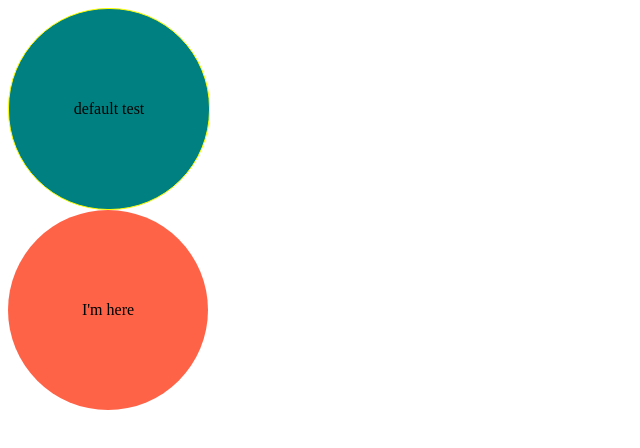
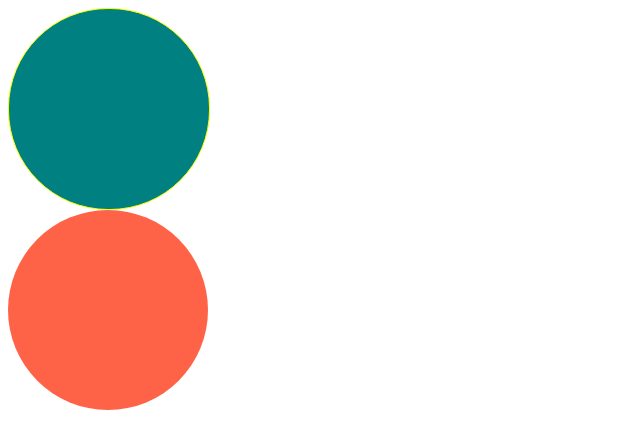
Before and after one commit to JiHunSong94/react-masterclass-TS, a React (Create React App) app: page / in a window 1280 px wide. Shown: the top 448 px of the page, without its empty margins (0-640 px from the left). Built offline with nearby package versions, Linux system fonts and the light colour scheme.

Commit message:
2.4 TYPESCRIPT - State

```diff
--- a/src/App.tsx
+++ b/src/App.tsx
@@ -4,7 +4,7 @@
   return (
     <div>
       <Circle borderColor="yellow" bgColor="teal" />
-      <Circle text="I'm here" bgColor="tomato" />
+      <Circle bgColor="tomato" />
     </div>
   );
 }
--- a/src/Circle.tsx
+++ b/src/Circle.tsx
@@ -1,9 +1,9 @@
+import { useState } from "react";
 import styled from "styled-components";
 
 interface CircleProps {
   bgColor: string;
   borderColor?: string;
-  text?: string;
 }
 
 const Container = styled.div<CircleProps>`
@@ -18,11 +18,8 @@
 `;
 
 function Circle({ bgColor, borderColor, text = "default test" }: CircleProps) {
-  return (
-    <Container bgColor={bgColor} borderColor={borderColor ?? "bgColor"}>
-      {text}
-    </Container>
-  );
+  const [value, setValue] = useState<string>("");
+  return <Container bgColor={bgColor} borderColor={borderColor ?? "bgColor"} />;
 }
 
 export default Circle;
```
